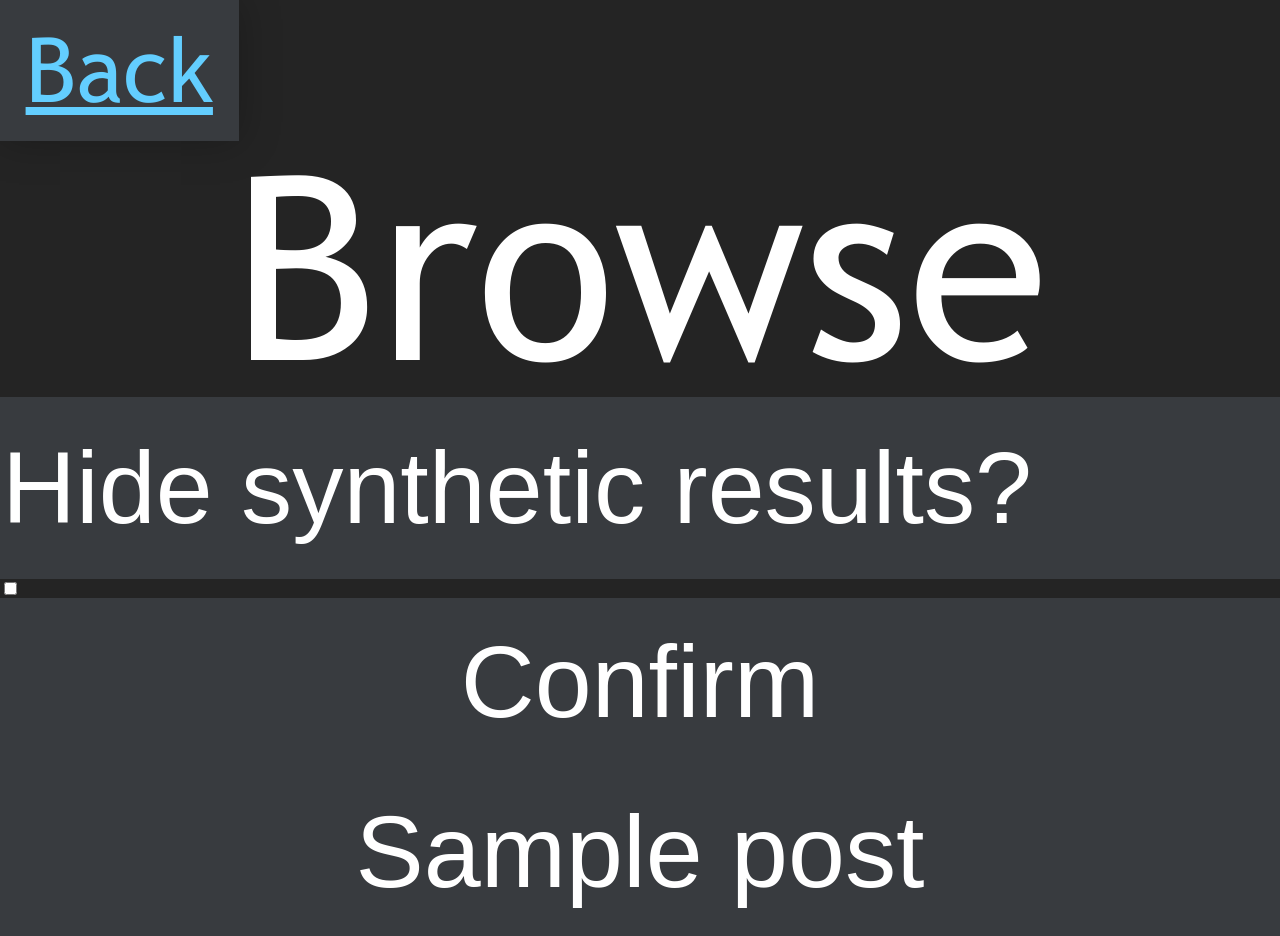
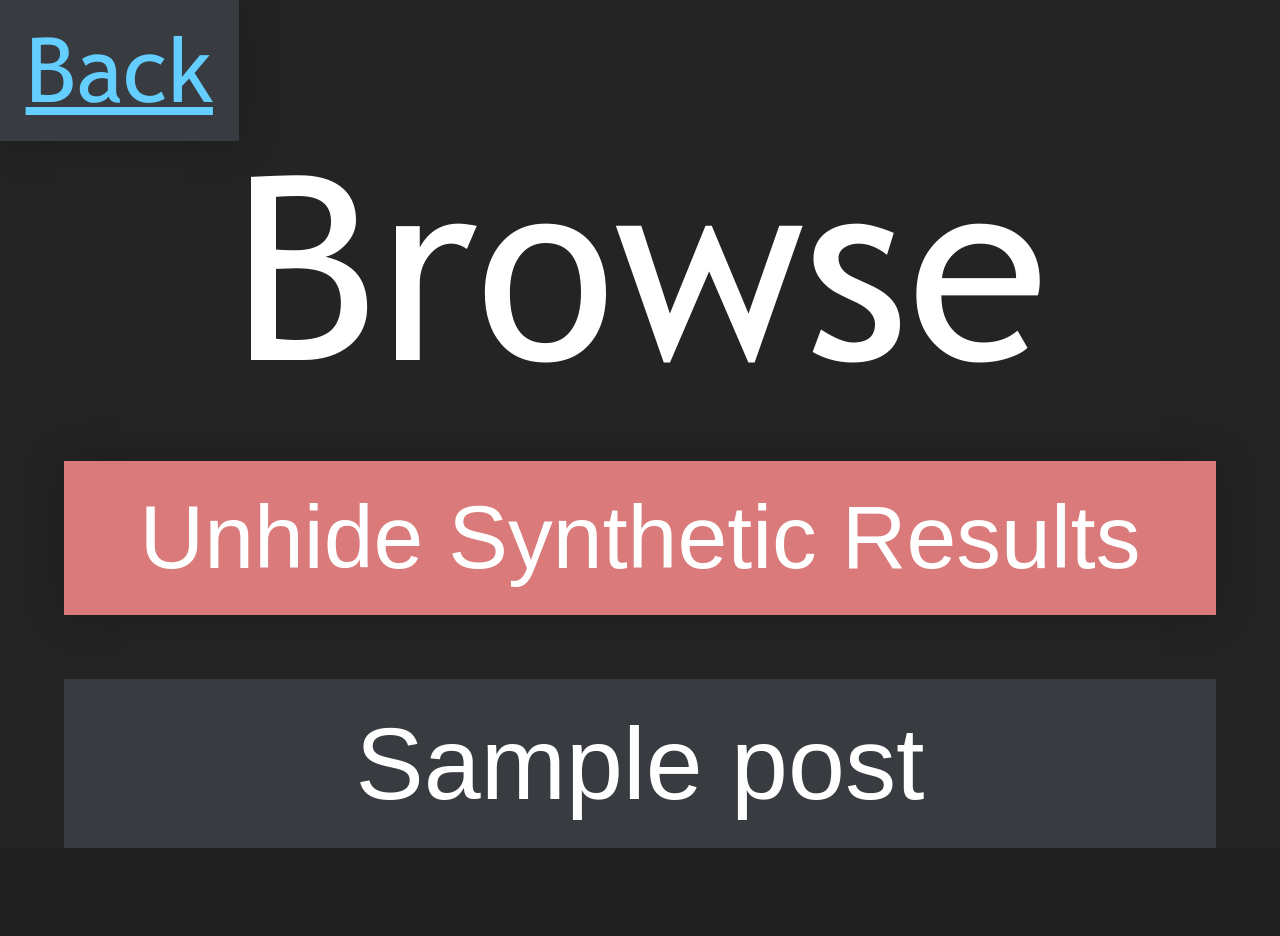
Before and after one commit to CharlieEngler3/atlas-suite, a PHP site: page /apps/forums/browse.php in a window 1280 px wide. After the commit the page ends 848 px from the top, so only its background shows below. Run offline with PHP 8.4, Linux system fonts and the light colour scheme; the visitor is signed in with stand-in values (Sample User, id 1); tables that the repository leaves empty or names only in its code hold one stand-in row (values such as "Sample post").

Commit message:
Styling Changes

```diff
--- a/apps/forums/browse.php
+++ b/apps/forums/browse.php
@@ -16,13 +16,39 @@
   <body>
     <h1>Browse</h1>
 
-    <div class='synthetic'>
     <form action='#' method='POST'>
-        <input type='text' class='synthetic_message' alt="Use this if you aren't seeing as many results as you would like \n or if you would like to see unbiased results." value='Hide synthetic results?' readonly>
-        <input type='checkbox' id='include' name='include' class='synthetic_check' value='true'>
-        <input type='submit' value='Confirm' class='synthetic_submit'>
+      <?php
+        if(!isset($_SESSION['synthetic_hidden']))
+        {
+          $_SESSION['synthetic_hidden'] = false;
+        }
+
+        if(isset($_POST['hide_synthetic']))
+        {
+          $_SESSION['synthetic_hidden'] = true;
+
+
+        }
+
+        if(isset($_POST['unhide_synthetic']))
+        {
+          $_SESSION['synthetic_hidden'] = false;
+        }
+
+        if(!$_SESSION['synthetic_hidden'])
+        {
+      ?>
+          <input type='submit' name='hide_synthetic' class='hide_synthetic' value='Hide Synthetic Results'>
+      <?php
+        }
+        else
+        {
+      ?>
+          <input type='submit' name='unhide_synthetic' class='unhide_synthetic' value='Unhide Synthetic Results'>
+      <?php
+        }
+      ?>
     </form>
-    </div>
 
       <?php
 
@@ -50,19 +76,16 @@
           $preferenceArray = array();
         }
 
-        if(isset($_POST['include']))
-        {
-          if($_POST['include'] == "true")
+        if($_SESSION['synthetic_hidden'] == true)
         {
           $preferenceArray = array();
-
-            echo "<script>document.getElementById('include').checked = true;</script>";
-          }
         }
 
+        $randomSearch = false;
 
-
-        $randomSearch = false;
+        ?>
+        <div class='browse_results'>
+          <?php
 
           if(sizeof($preferenceArray) > 0)
           {
@@ -80,7 +103,7 @@
                   {
                     $searchTerm = $searchReturns['title'];
 
-                  echo "<form method='POST' action='show_post.php'><input type='hidden' value='".$searchTerm."' name='title'/><input type='submit' value='".$searchTerm."'/></form>";
+                    echo "<form method='POST' action='show_post.php'><input type='submit' name='title' value='".$searchTerm."'/></form>";
                   }
                 }
                 else
@@ -107,5 +130,6 @@
             }
           }
         ?>
+      </div>
   </body>
 </html>
--- a/style/dark.css
+++ b/style/dark.css
@@ -218,7 +218,7 @@ input[type=text]{
   width:100%;
   font-size:8vw;
   border:none;
-  border-bottom:0.5vw #717780;
+  border-bottom:0.5vw solid #717780;
   padding-top:2.5vw;
   padding-bottom:2.5vw;
   background-color:var(--interactable-bg-color);
@@ -277,20 +277,26 @@ button{
   margin-top:5vw;
 }
 
-.synthetic{
-
+.hide_synthetic[type=submit]{
+  width:90%;
+  margin-left:5%;
+  text-align:center;
+  margin-top:5vw;
+  margin-bottom:5vw;
+  box-shadow:0px 0px 3vw rgba(0, 0, 0, 0.25);
+  background-color:#81c281;
+  font-size:7vw;
 }
 
-.synthetic_message[type=text]{
-
-}
-
-.synthetic_check{
-
-}
-
-.synthetic_submit[type=submit]{
-
+.unhide_synthetic[type=submit]{
+  width:90%;
+  margin-left:5%;
+  text-align:center;
+  margin-top:5vw;
+  margin-bottom:5vw;
+  box-shadow:0px 0px 3vw rgba(0, 0, 0, 0.25);
+  background-color:#da7a7a;
+  font-size:7vw;
 }
 
 /* Sign In/Up */
@@ -355,7 +361,7 @@ button{
 .task_delete[type=submit]{
   width:50%;
   display:inline-block;
-  background-color:rgb(218, 122, 122);
+  background-color:#da7a7a;
   font-size:5vw;
 }
 
@@ -391,3 +397,18 @@ button{
   padding-top:2vw;
   padding-bottom:2vw;
 }
+
+.history{
+  width:90%;
+  margin-left:5%;
+  text-align:center;
+  margin-top:5vw;
+  margin-bottom:5vw;
+}
+
+/* Browse */
+.browse_results{
+  width:90%;
+  margin-left:5%;
+  text-align:center;
+}
--- a/user/history.php
+++ b/user/history.php
@@ -17,6 +17,8 @@
     <h1 style='font-size:15vw;'>Search History</h1>
     <h3>(Click items to delete them from your search history.)</h3>
     <br>
+
+    <div class='history'>
 
     <?php
       $servername = "localhost";
@@ -76,5 +78,7 @@
       }
     ?>
 
+    </div>
+
   </body>
 </html>
```
Also changed, not shown: apps/forums/search.php (+15 -8 lines). Lines whose indentation alone changed are shown as unchanged.
